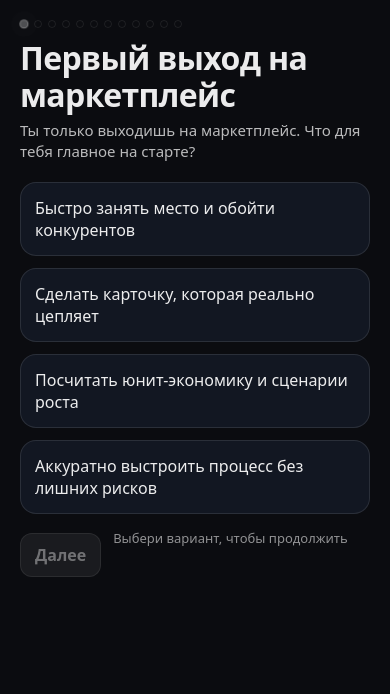
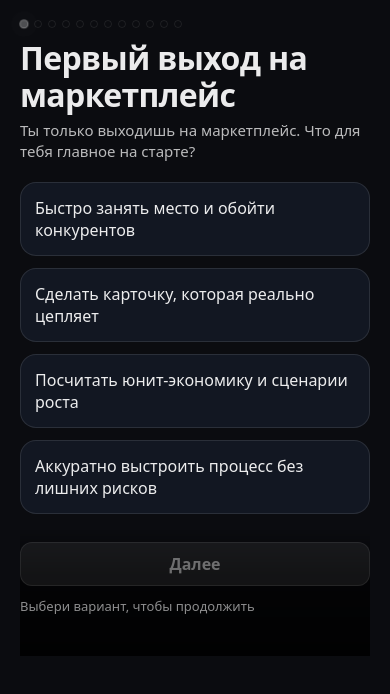
Before and after one commit to Str0f/seller-test-miniapp, a React (Vite) app in the folder webapp/: page / in a window 390 px wide. Shown: the top 694 px of the page. Built offline with nearby package versions, Linux system fonts and the light colour scheme.

Commit message:
ui fixes

```diff
--- a/webapp/src/App.jsx
+++ b/webapp/src/App.jsx
@@ -69,6 +69,7 @@ export default function App() {
   const [step, setStep] = useState(0); // 0..total, где total = экран результата
   const [answersByQid, setAnswersByQid] = useState({}); // { [qid]: answerId }
   const [micro, setMicro] = useState(null);
+  const [isTelegram, setIsTelegram] = useState(false);
 
 
 
@@ -89,7 +90,7 @@ export default function App() {
 
 
 
-      const [isTelegram, setIsTelegram] = useState(false);
+
 
 
   const isResult = step >= total;
--- a/webapp/src/App.module.css
+++ b/webapp/src/App.module.css
@@ -417,3 +417,28 @@
     width: 100%;
   }
 }
+.footer {
+  display: grid;
+  grid-template-columns: 1fr;
+  gap: 12px;
+  margin-top: 16px;
+}
+
+.footer .primaryBtn {
+  width: 100%;
+}
+
+/* на мобилке делаем липкую панель */
+@media (max-width: 520px) {
+  .footer {
+    position: sticky;
+    bottom: 0;
+    padding: 12px 0 8px;
+    background: linear-gradient(
+      180deg,
+      rgba(0,0,0,0),
+      rgba(0,0,0,0.65) 35%,
+      rgba(0,0,0,0.85)
+    );
+  }
+}
```
